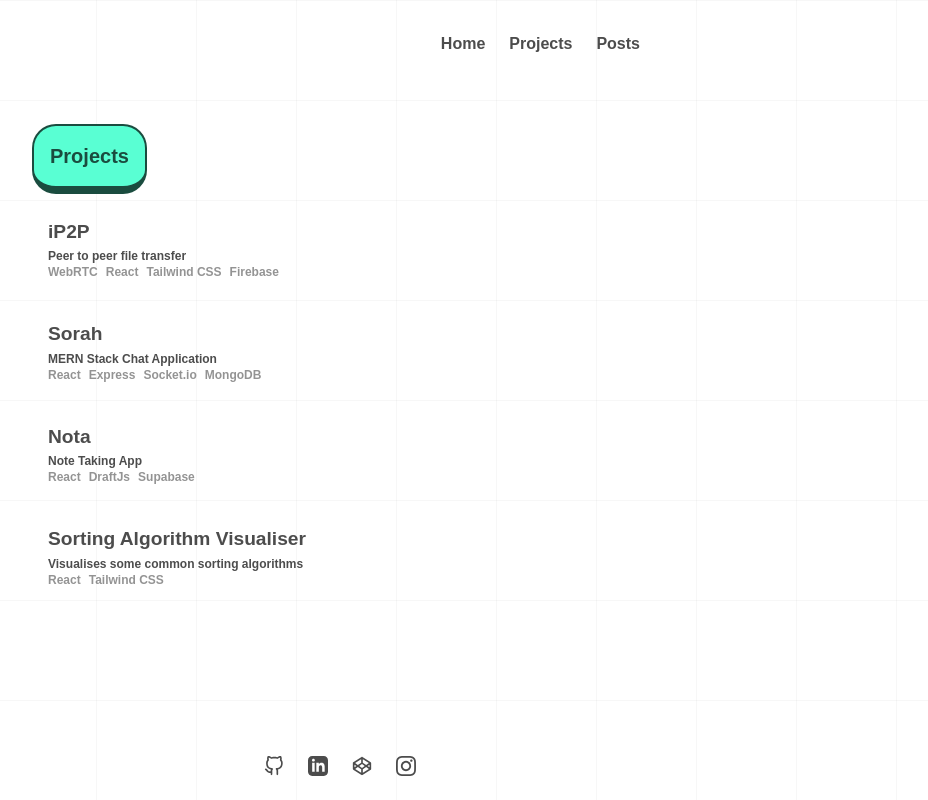
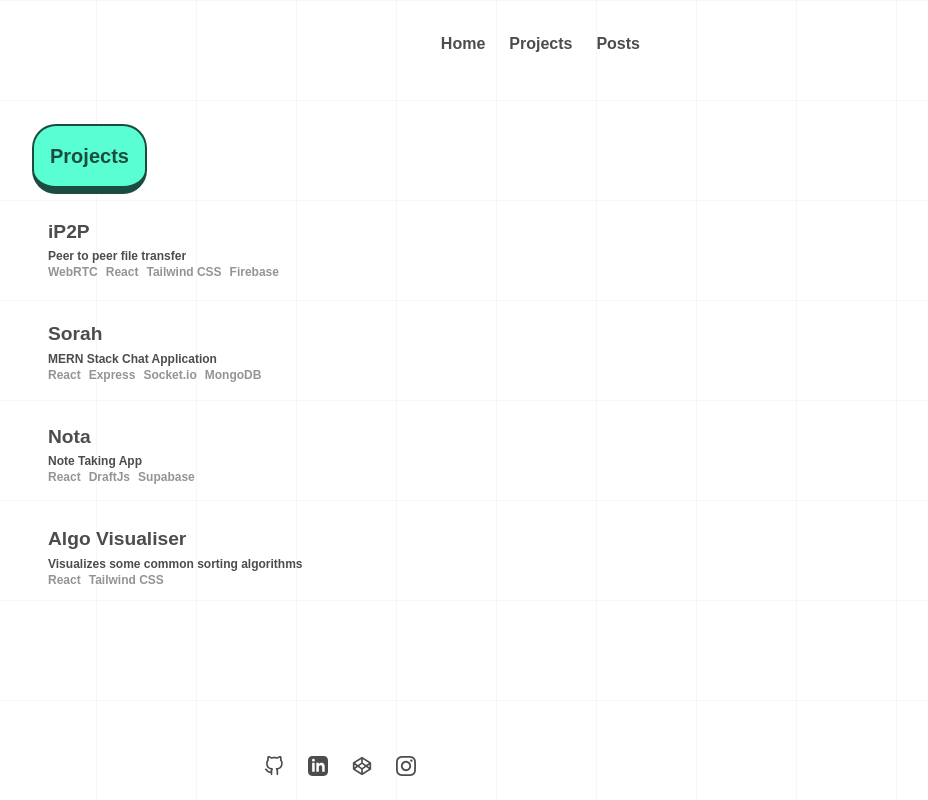
Before and after one commit to amithjayapraban/Personal-Website, a Next.js app: page /projects in a window 1280 px wide. Shown: the whole page, without its empty margins (304-1232 px from the left). Built offline with nearby package versions, Linux system fonts and the light colour scheme.

Commit message:
Update projects.tsx

```diff
--- a/src/pages/projects.tsx
+++ b/src/pages/projects.tsx
@@ -22,8 +22,8 @@ export default function Projects() {
       link: "https://nota-nu.vercel.app",
     },
 {
-      name: "Sorting Algorithm Visualiser",
-      desc: "Visualises some common sorting algorithms",
+      name: "Algo Visualiser",
+      desc: "Visualizes some common sorting algorithms",
       tags: ["React", "Tailwind CSS"],
       link: "https://sort-algorithm-visualiser.vercel.app/",
     },
```
